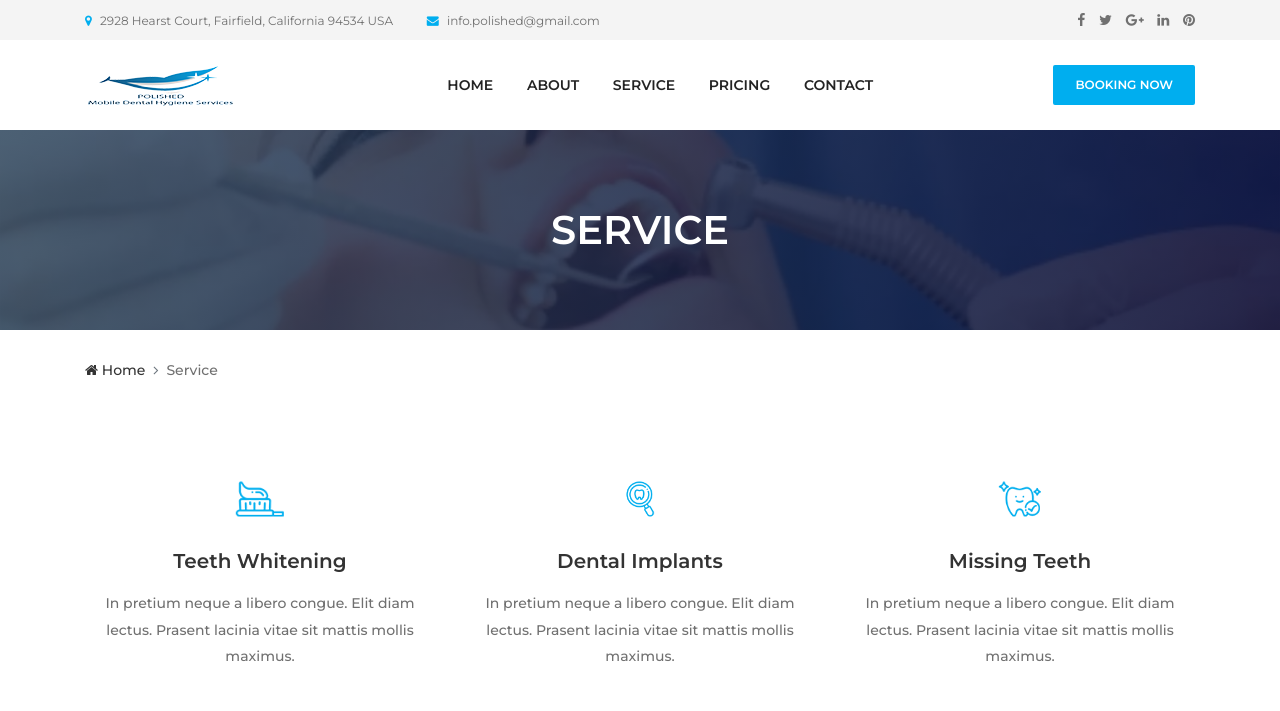
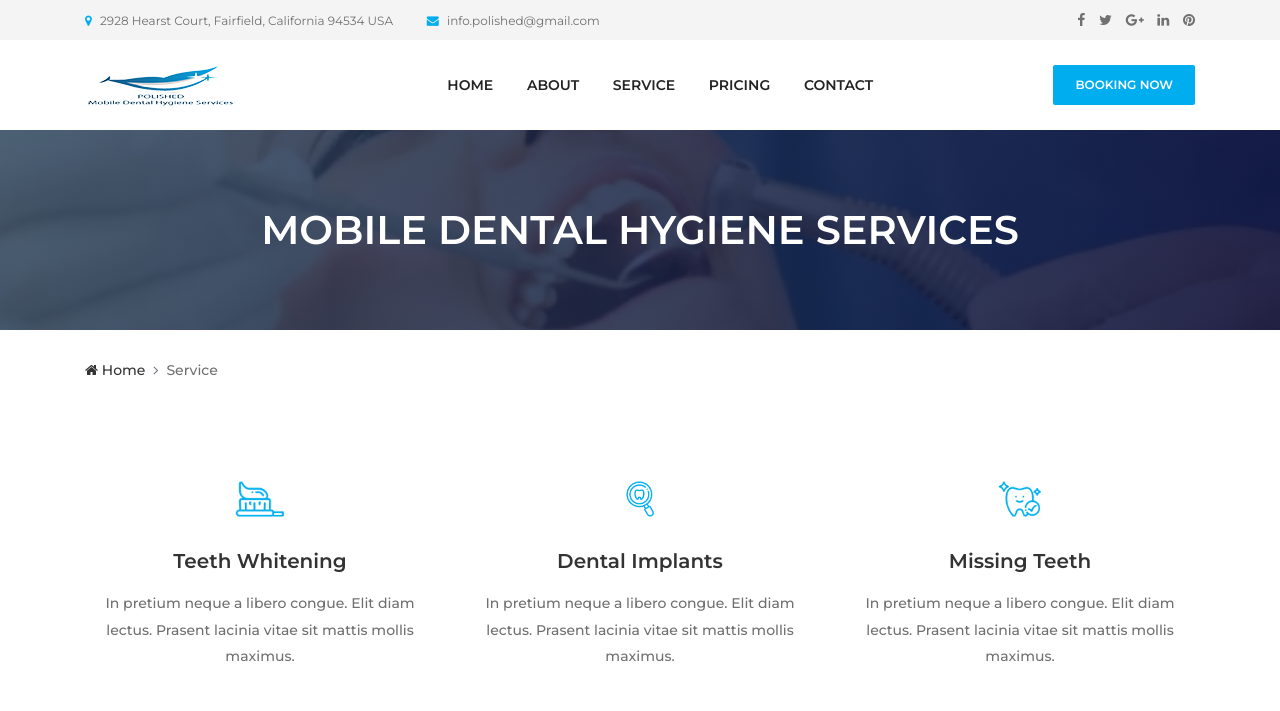
Before and after one commit to bjlamphiear/PolishedDjango, a Django app: page /service.html in a window 1280 px wide. Shown: the top 711 px of the page. Run offline with Django 4.2, Linux system fonts and the light colour scheme; some libraries are stand-ins or nearby versions.

Commit message:
update service page

```diff
--- a/website/templates/service.html
+++ b/website/templates/service.html
@@ -1,6 +1,6 @@
 {% extends 'base.html' %}
 {% load static %}
-{% block title %} Contact Lindsey Williams RDHAP {% endblock %}
+{% block title %} Mobile Dental Hygiene Services {% endblock %}
 {% block meta_description %} Lindsey Williams RDHAP Services {% endblock %}
 {%block content %}
 
@@ -9,7 +9,7 @@
     <div class="container h-100">
       <div class="row h-100 align-items-center">
         <div class="col-12">
-          <h2 class="title">Service</h2>
+          <h2 class="title">Mobile Dental Hygiene Services</h2>
         </div>
       </div>
     </div>
```
